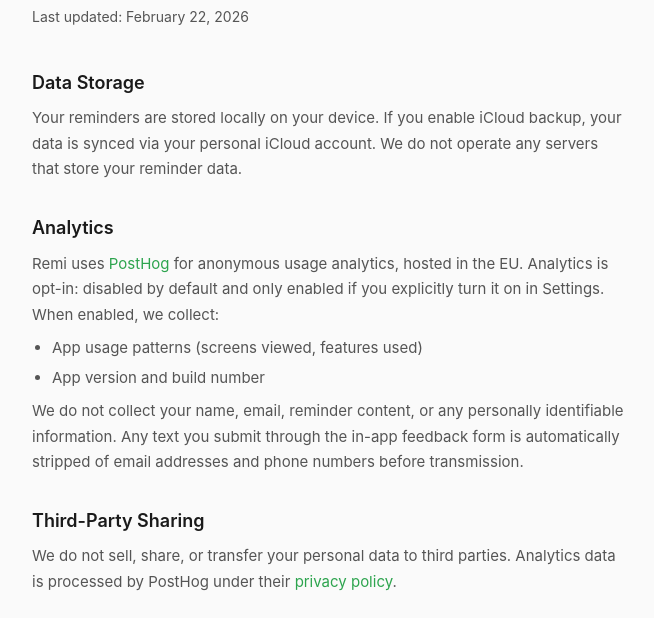
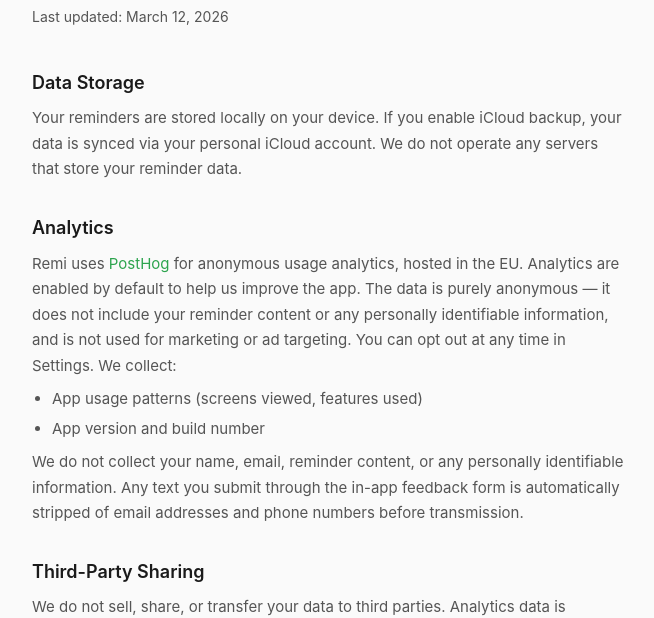
Before and after one commit to Merthade/remi, a plain HTML site: page privacy.html in a window 1280 px wide. Shown: the part 192-810 px from the top of the page, without its empty margins (312-966 px from the left). Drawn offline with Linux system fonts and the light colour scheme.

Commit message:
Update analytics language from opt-in to opt-out and resolve merge conflict
Co-Authored-By: Claude Opus 4.6 <noreply@anthropic.com>

```diff
--- a/privacy.html
+++ b/privacy.html
@@ -4,7 +4,7 @@
 <meta charset="UTF-8">
 <meta name="viewport" content="width=device-width, initial-scale=1.0">
 <title>Privacy Policy - Remi</title>
-<meta name="description" content="Remi privacy policy. Your reminders stay on your device. No account required. Analytics are opt-in only.">
+<meta name="description" content="Remi privacy policy. Your reminders stay on your device. No account required. Anonymous analytics with opt-out.">
 <meta name="author" content="Emils Ozols">
 <meta name="robots" content="index, follow">
 <link rel="canonical" href="https://remireminder.app/privacy.html">
@@ -14,7 +14,7 @@
 <!-- Open Graph -->
 <meta property="og:type" content="website">
 <meta property="og:title" content="Privacy Policy - Remi">
-<meta property="og:description" content="Your reminders stay on your device. No account required. Analytics are opt-in only.">
+<meta property="og:description" content="Your reminders stay on your device. No account required. Anonymous analytics with opt-out.">
 <meta property="og:url" content="https://remireminder.app/privacy.html">
 <script>
   var saved = localStorage.getItem('theme');
@@ -128,13 +128,13 @@
   </a>
 
   <h1>Privacy Policy</h1>
-  <p class="updated">Last updated: February 22, 2026</p>
+  <p class="updated">Last updated: March 12, 2026</p>
 
   <h2>Data Storage</h2>
   <p>Your reminders are stored locally on your device. If you enable iCloud backup, your data is synced via your personal iCloud account. We do not operate any servers that store your reminder data.</p>
 
   <h2>Analytics</h2>
-  <p>Remi uses <a href="https://posthog.com" target="_blank" rel="noopener">PostHog</a> for anonymous usage analytics, hosted in the EU. Analytics is opt-in: disabled by default and only enabled if you explicitly turn it on in Settings. When enabled, we collect:</p>
+  <p>Remi uses <a href="https://posthog.com" target="_blank" rel="noopener">PostHog</a> for anonymous usage analytics, hosted in the EU. Analytics are enabled by default to help us improve the app. The data is purely anonymous — it does not include your reminder content or any personally identifiable information, and is not used for marketing or ad targeting. You can opt out at any time in Settings. We collect:</p>
   <ul>
     <li>App usage patterns (screens viewed, features used)</li>
     <li>App version and build number</li>
@@ -142,7 +142,7 @@
   <p>We do not collect your name, email, reminder content, or any personally identifiable information. Any text you submit through the in-app feedback form is automatically stripped of email addresses and phone numbers before transmission.</p>
 
   <h2>Third-Party Sharing</h2>
-  <p>We do not sell, share, or transfer your personal data to third parties. Analytics data is processed by PostHog under their <a href="https://posthog.com/privacy" target="_blank" rel="noopener">privacy policy</a>.</p>
+  <p>We do not sell, share, or transfer your data to third parties. Analytics data is processed by PostHog under their <a href="https://posthog.com/privacy" target="_blank" rel="noopener">privacy policy</a> and is not shared with any other parties.</p>
 
   <h2>Calendar Access</h2>
   <p>If you enable calendar sync, Remi reads and writes events to your Apple Calendar. This data stays on your device and within your iCloud account. Calendar access can be revoked at any time in Settings.</p>
```
Also changed, not shown: index.html (+1 -1 lines).
